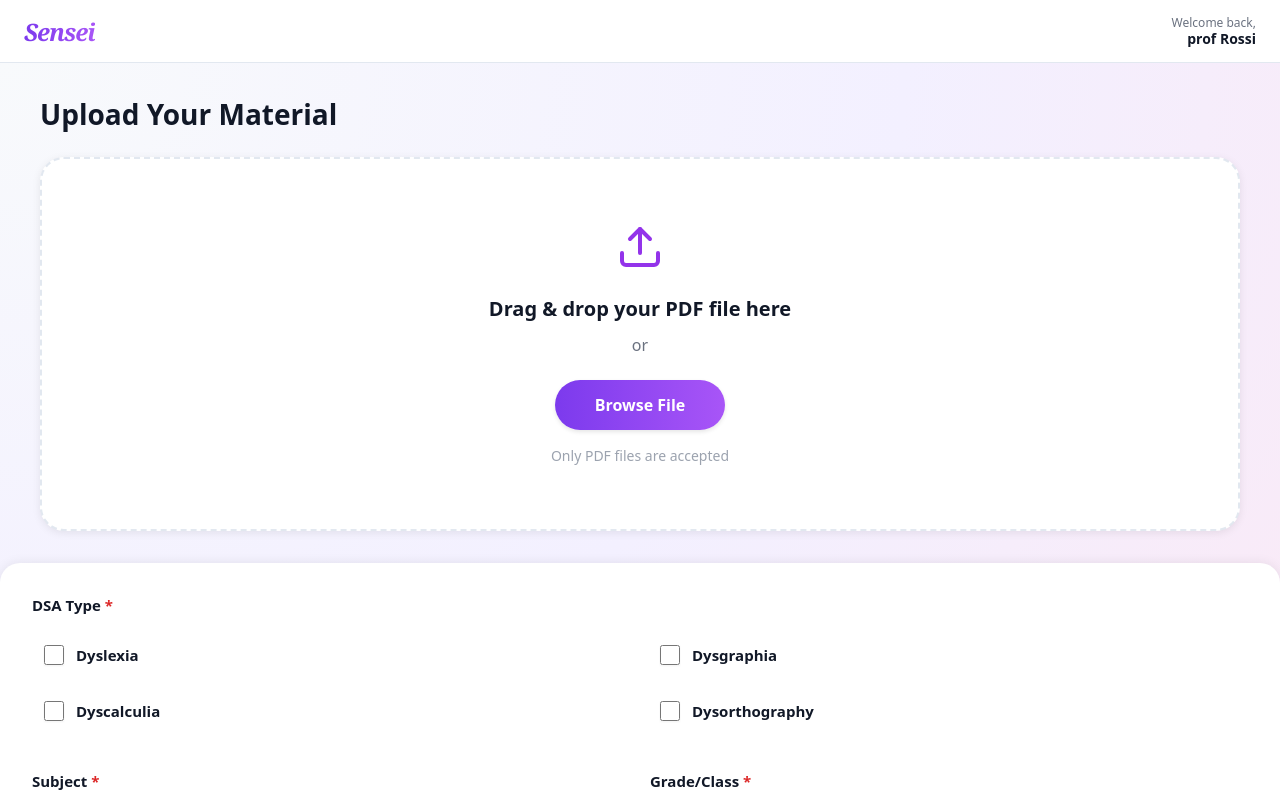
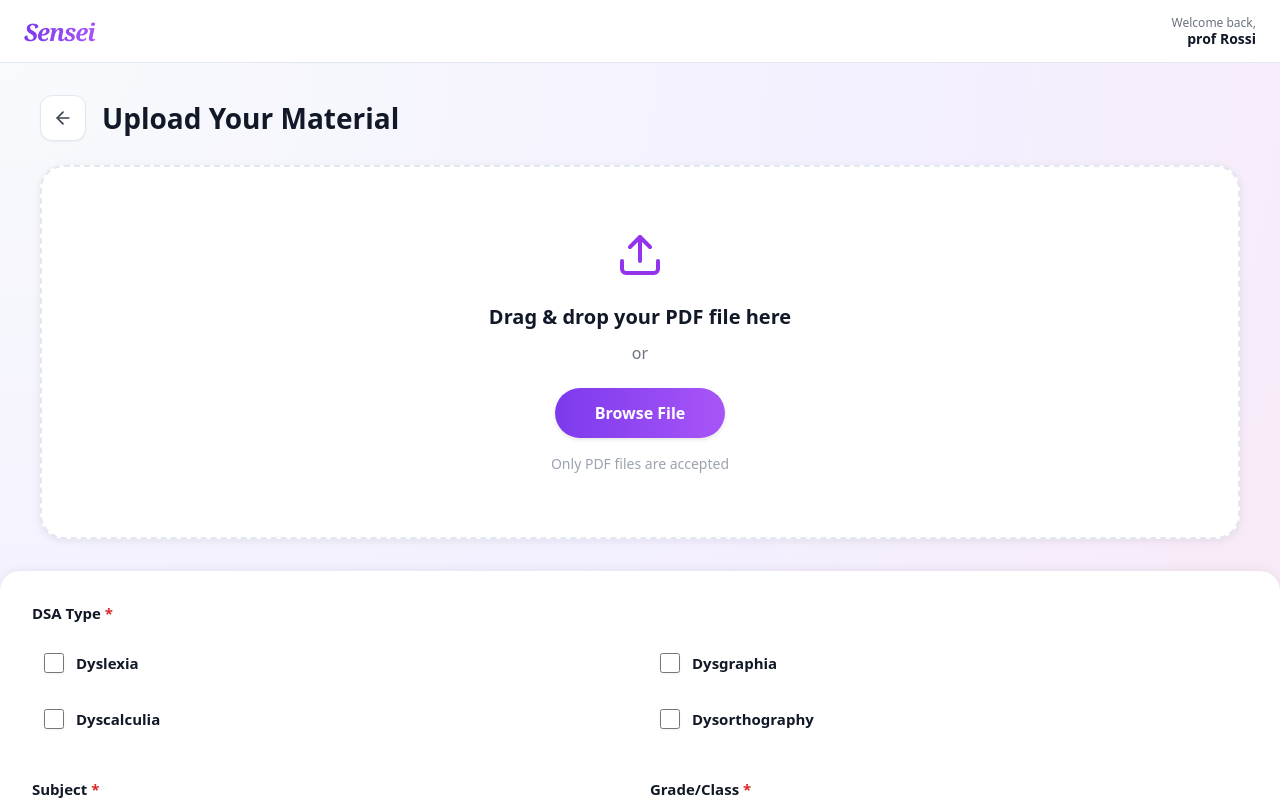
Before and after one commit to polito-hci-2025/sensei, a React (Vite) app in the folder client/: page /adapt in a window 1280 px wide. Shown: the top 800 px of the page. Built offline with nearby package versions, Linux system fonts and the light colour scheme.

Commit message:
aggiunto tasto indietro

```diff
--- a/client/src/components/AdaptPage.jsx
+++ b/client/src/components/AdaptPage.jsx
@@ -1,6 +1,6 @@
 import React, { useState } from 'react';
 import { useNavigate } from 'react-router-dom';
-import { Upload, X, FileText } from 'lucide-react';
+import { Upload, X, FileText, ArrowLeft } from 'lucide-react';
 import '../styles/AdaptPage.css';
 
 function AdaptPage() {
@@ -107,7 +107,12 @@ function AdaptPage() {
       {/* Main Content Area */}
       <div className="adapt-main">
         <div className="adapt-upload-section">
-          <h2>Upload Your Material</h2>
+          <div className="adapt-header-section">
+            <button className="adapt-back-button" onClick={() => navigate('/')}>
+              <ArrowLeft size={20} />
+            </button>
+            <h2>Upload Your Material</h2>
+          </div>
 
           {error && (
             <div className="adapt-error-message">
--- a/client/src/styles/AdaptPage.css
+++ b/client/src/styles/AdaptPage.css
@@ -27,11 +27,40 @@
   min-height: 0;
 }
 
+.adapt-header-section {
+  display: flex;
+  align-items: center;
+  gap: 1rem;
+  margin-bottom: 1.5rem;
+  flex-shrink: 0;
+}
+
+.adapt-back-button {
+  background: white;
+  border: 1px solid #e2e8f0;
+  border-radius: 0.75rem;
+  padding: 0.75rem;
+  display: flex;
+  align-items: center;
+  justify-content: center;
+  cursor: pointer;
+  transition: all 0.2s;
+  color: #374151;
+  box-shadow: 0 1px 2px rgb(0 0 0 / 0.05);
+}
+
+.adapt-back-button:hover {
+  background-color: #f9fafb;
+  border-color: #7c3aed;
+  color: #7c3aed;
+  transform: translateX(-2px);
+}
+
 .adapt-upload-section h2 {
   font-size: 1.75rem;
   font-weight: 700;
   color: #111827;
-  margin-bottom: 1.5rem;
+  margin: 0;
   flex-shrink: 0;
 }
 
@@ -464,6 +493,14 @@
     padding: 1.5rem;
   }
 
+  .adapt-header-section {
+    gap: 0.75rem;
+  }
+
+  .adapt-back-button {
+    padding: 0.625rem;
+  }
+
   .adapt-upload-section h2 {
     font-size: 1.5rem;
   }
```
